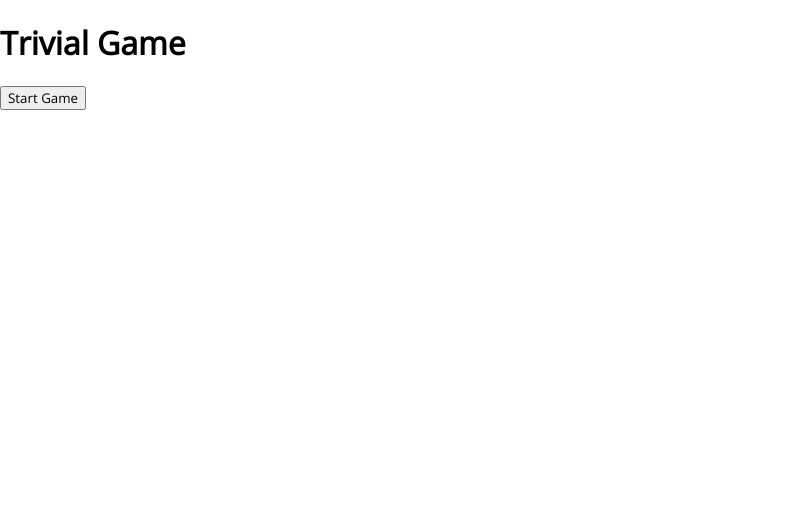
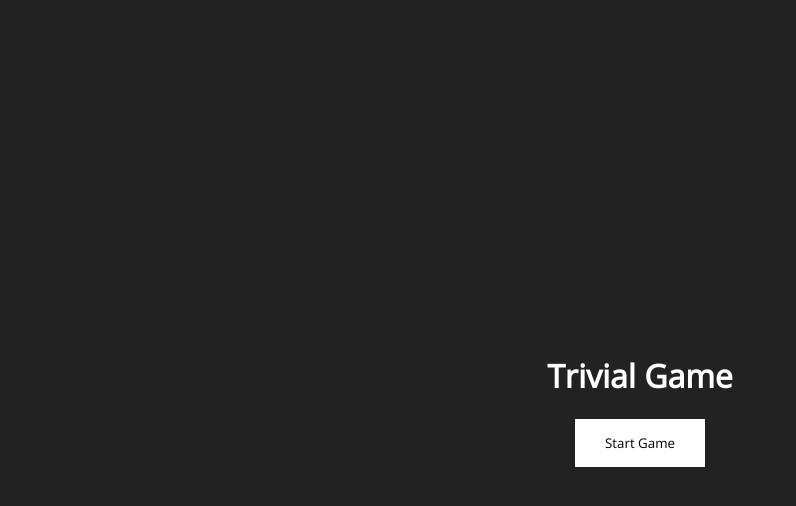
Before and after one commit to thaivu93/Quiz-App, a website built with Vite: page src/index.html in a window 1280 px wide. Shown: the whole page, without its empty margins (0-796 px from the left). Built offline with nearby package versions, Linux system fonts and the light colour scheme.

Commit message:
initial styling

```diff
--- /dev/null
+++ b/src/css/game.css
@@ -0,0 +1,20 @@
+.main-page {
+    color: white;
+    background-color: #222;
+    height: 100vh;
+    margin: 0;
+    display:flex;
+    flex-direction: column;
+
+    justify-content: center;
+    align-items: center;
+}
+
+.btn {
+    padding: 15px 30px;
+    background-color: white;
+    border: 1px solid #222;
+}
+.btn:hover {
+    cursor: pointer;
+}
--- a/src/index.html
+++ b/src/index.html
@@ -11,6 +11,10 @@
             rel="stylesheet"
             href="css/main.css"
         />
+        <link
+            rel="stylesheet"
+            href="css/game.css"
+        />
     </head>
     <body>
         <div class="main-page">
--- a/src/js/App.js
+++ b/src/js/App.js
@@ -9,7 +9,7 @@ export default class App {
     init() {
         const main = `
 			<h1>Trivial Game</h1>
-			<button class="game-start">Start Game</Button>`
+			<button class="btn game-start">Start Game</Button>`
         this.updateContent(main)
     }
 
@@ -29,7 +29,7 @@ export default class App {
 
         regisForm.addEventListener("submit", (evt) => {
             evt.preventDefault()
-
+            this.updateContent(`<h2>Select a topic to start your game</h2>`)
 			let questions;
 			fetch('../data/dataset.json')
 				.then((res) => res.json())
```
Also changed, not shown: src/css/categories.css (deleted).
